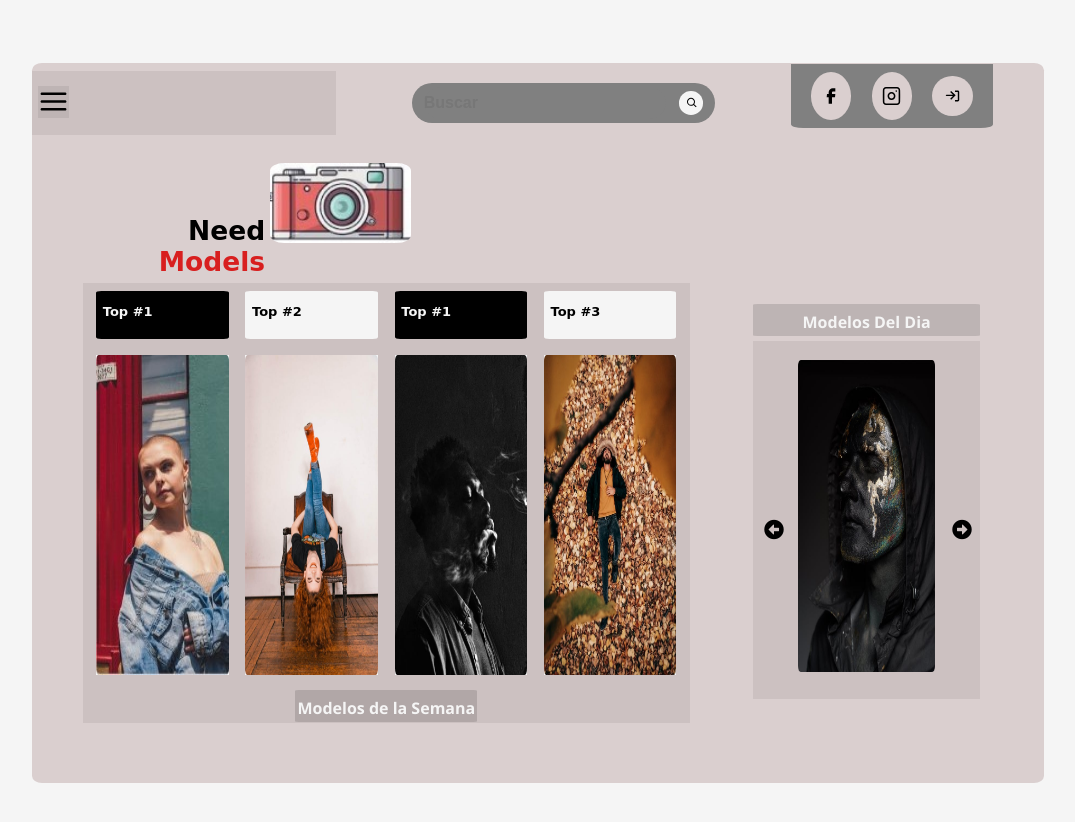
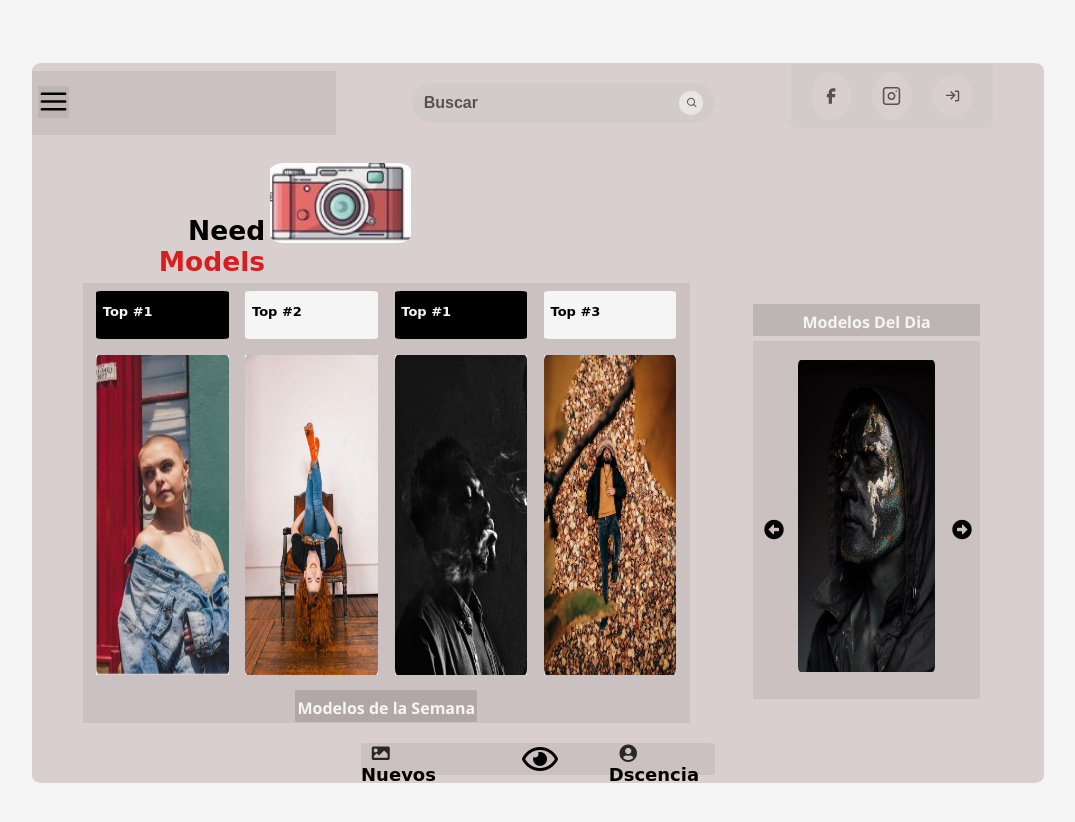
Before and after one commit to jorgejj2018/DS-2, a plain HTML site: page index.html in a window 1280 px wide. Shown: the whole page, without its empty margins (102-1177 px from the left). Drawn offline with Linux system fonts and the light colour scheme.

Commit message:
agregando seccion de footer y cambiando estilos de color de fondo a mi buscador y seccion de redes

```diff
--- a/index.html
+++ b/index.html
@@ -95,6 +95,14 @@
             </aside>
 
         </article>
+<!--footer-->
+        <footer>
+            <section class="footer-menu">
+                <div class="menu-nuevo"><a href="#"><i class="fas fa-image"></i>Nuevos</a></div>
+                <div class="menu-ver"><a href="#"><i class="far fa-eye fa-2x"></a></i></div>
+                <div class="menu-perfil"><a href="#"><i class="fas fa-user-circle"></i>Dscencia</a></div>
+            </section>
+        </footer>
     </div>
 <script src="main.js"></script>
 </body>
--- a/style.css
+++ b/style.css
@@ -3,7 +3,7 @@
     --fondo-ctn-page: #DACFCF;
     --fondo-ctn-section: #0002;
     --fondo-div: #0001;
-    --fondo-gray-search:gray;
+    --fondo-gray-search:#CDC9C9;
     --fondo-text-black:black;
     --fondo-text-red:#D81F1F;
     --fondo-whitesmoke:whitesmoke;
@@ -60,7 +60,8 @@ border-radius: 1%;
     border-radius:20px;
     display: flex;
     justify-content: space-evenly;
-    align-items: center
+    align-items: center;
+    opacity: 0.6;
 }
 .header-up .buscar input{
     background-color:var(--fondo-gray-search);
@@ -72,8 +73,12 @@ border-radius: 1%;
     font-size:1rem;
     font-weight: bold;
     font-family: 'Salsa' 'cursive';
-    color: whitesmoke;
-    opacity: 0.8;
+    color:var(--fondo-text-black);
+}
+.header-up .buscar input::placeholder{
+ color: var(--fondo-text-black);
+ font-family:'Salsa' , inherit;
+ opacity:1;
 }
 .header-up .buscar .ctn-icon-search{
     background-color:var(--fondo-whitesmoke);
@@ -98,6 +103,7 @@ border-radius: 1%;
     justify-content: space-evenly;
     align-items: center;
     border-radius:0% 0% 6% 6%;
+    opacity: 0.6;
 }
 .header-up .redesYmas .ctn-icon-redes{
     background-color: var(--fondo-ctn-page);
@@ -115,7 +121,6 @@ border-radius: 1%;
     border-radius: 50%;
     text-decoration: none;
     margin-left: 8%;
-
 }
 .header-up .redesYmas .ctn-icon-login{
     background-color: var(--fondo-ctn-page);
@@ -244,6 +249,10 @@ justify-content: space-evenly;
     background-size:cover;
     background-repeat: no-repeat;
 }
+.top .img-crrs:hover{
+transform: scale(1.1);
+cursor: none;
+}
 /*seccion top img  */
 .top .img-crrs img{
     width:100%;
@@ -341,3 +350,47 @@ border-radius: 2%;
 background-repeat: no-repeat;
 background-size: contain;
 }
+/*Footer*/
+footer {
+    width: 100%;
+    height: 4vh;
+}
+footer .footer-menu{
+    background-color: var(--fondo-div);
+    width:35%;
+    height:4vh;
+    margin: auto;
+    border-radius: 2%;
+
+    display: flex;
+    justify-content: space-between;
+    align-items: center;
+}
+
+.footer-menu div{
+    width: 30%;
+    height:4vh;
+}
+
+.footer-menu .menu-ver i{
+    text-decoration: none;
+    margin: auto 35%;
+    color: var(--fondo-text-black);
+
+}
+
+.footer-menu .menu-nuevo a,
+.footer-menu .menu-perfil a{
+    text-decoration: none;
+    color: var(--fondo-text-black);
+    font-size: 18px;
+    font-weight: bold;
+    font-family:'Salsa', cursive;
+    margin:auto 10%;
+}
+.footer-menu .menu-nuevo i,
+.footer-menu .menu-perfil i{
+    opacity: 0.8;
+
+
+}
```
